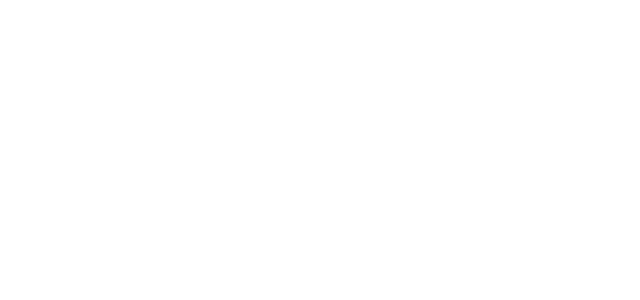
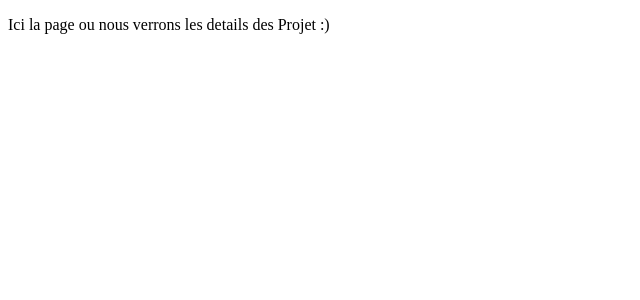
Before and after one commit to cyrheel/MBT-Project, a React (Create React App) app in the folder client/: page /projetDetails in a window 1280 px wide. Before the commit this address had no page. Shown: the top 300 px of the page, without its empty margins (0-640 px from the left). Built offline with nearby package versions, Linux system fonts and the light colour scheme.

Commit message:
Project details page added and router updated

```diff
--- /dev/null
+++ b/client/src/Pages/ProjetDetailsPage.tsx
@@ -0,0 +1,5 @@
+function ProjetDetailsPage() {
+  return <p>Ici la page ou nous verrons les details des Projet :)</p>;
+}
+
+export default ProjetDetailsPage;
--- a/client/src/routeur.tsx
+++ b/client/src/routeur.tsx
@@ -3,6 +3,7 @@
 import ConnexionPage from "./Pages/ConnexionPage";
 import InscriptionPage from "./Pages/InscriptionPage";
 import ProjectCreationPage from "./Pages/ProjetCreationPage";
+import ProjetDetailsPage from "./Pages/ProjetDetailsPage";
 
 function Routeur() {
   return (
@@ -12,6 +13,7 @@
         <Route path="/login" element={<ConnexionPage />} />
         <Route path="/register" element={<InscriptionPage />} />
         <Route path="/projetCreation" element={<ProjectCreationPage />} />
+        <Route path="/projetDetails" element={<ProjetDetailsPage />} />
       </Routes>
     </BrowserRouter>
   );
```
